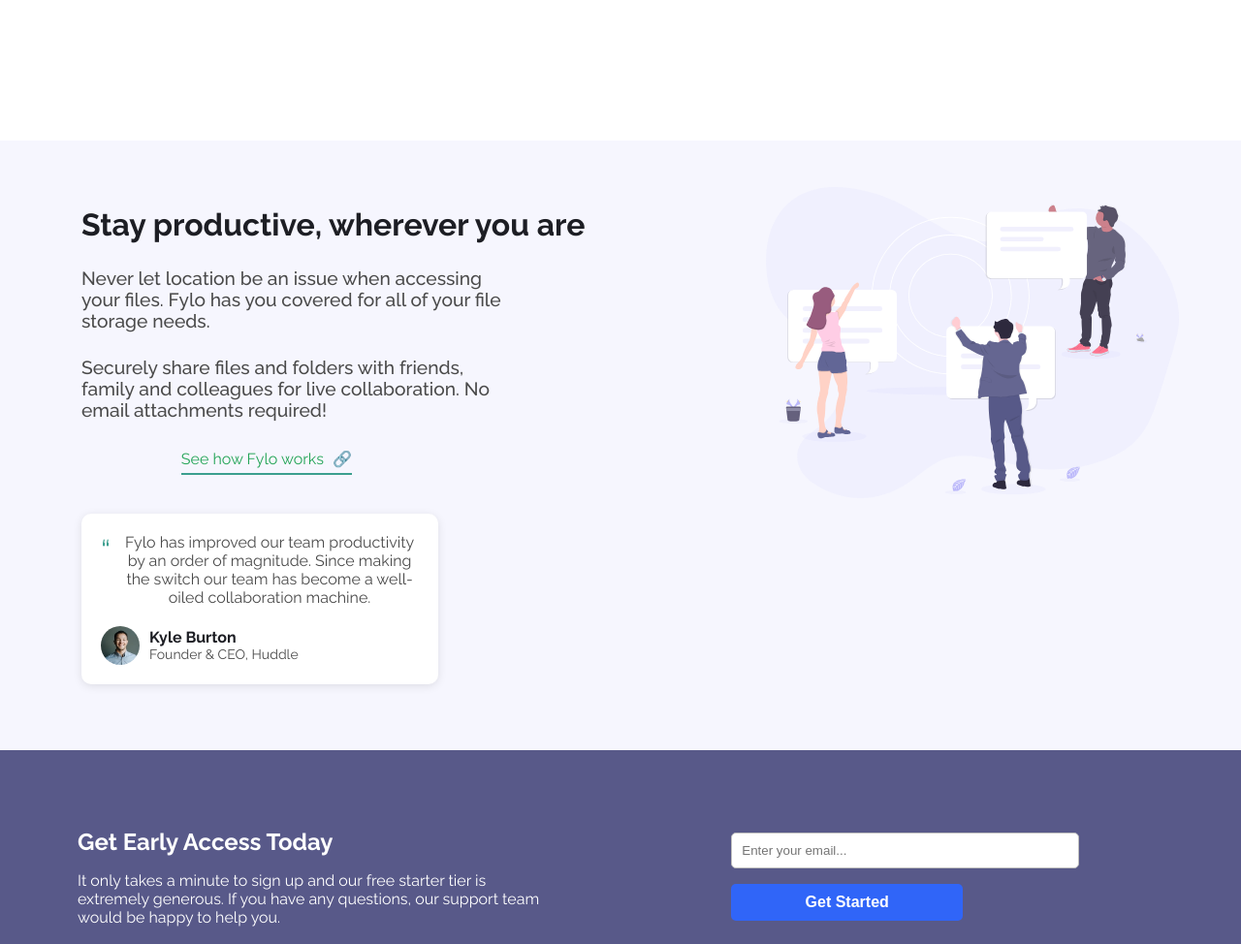
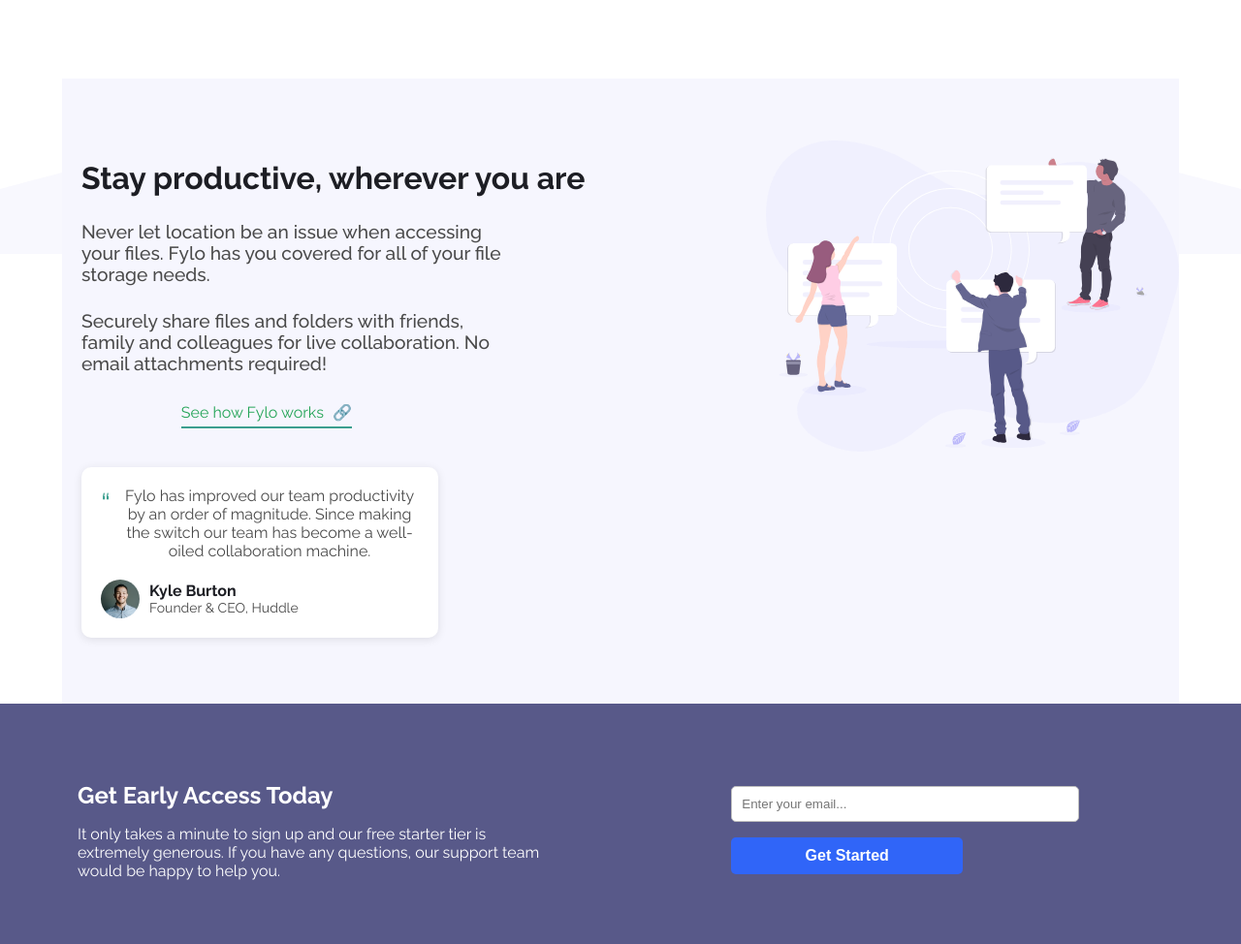
Before and after one commit to vi58-coder/Flyo-, a plain HTML site: page fylo-landing-page-with-two-column-layout-master/index.html in a window 1280 px wide. Shown: the part 536-1510 px from the top of the page at 97% size. Drawn offline with Linux system fonts and the light colour scheme.

Commit message:
build all

```diff
--- a/fylo-landing-page-with-two-column-layout-master/css/style.css
+++ b/fylo-landing-page-with-two-column-layout-master/css/style.css
@@ -170,18 +170,20 @@
 
 }
 
-.article{
+.article__container{
     padding-top: 4rem;
-    margin-top: 4rem;
+    padding-bottom: 3rem;
+    display: flex;
+    flex-direction: column;
+    margin-top: 3rem;
     background-color: var(--Light-Grayish-Blue);
 }
 
-.article__container{
-    display: flex;
-
-    flex-direction: column;
-    background-image: url('images/bg-curve-mobile');
-    padding-bottom: 3rem;
+.article{
+    background-image: url(../images/bg-curve-mobile.svg);
+    background-repeat: no-repeat;
+    background-size: 100%;
+    width: 100%;
 }
 
 .illus{
@@ -281,9 +283,7 @@
 
   @media (min-width: 1280px){
 
-    .article{
-        padding-top: 3rem;
-    }
+
       .article__container{
         flex-direction: row-reverse;
         gap: 3rem;
```
